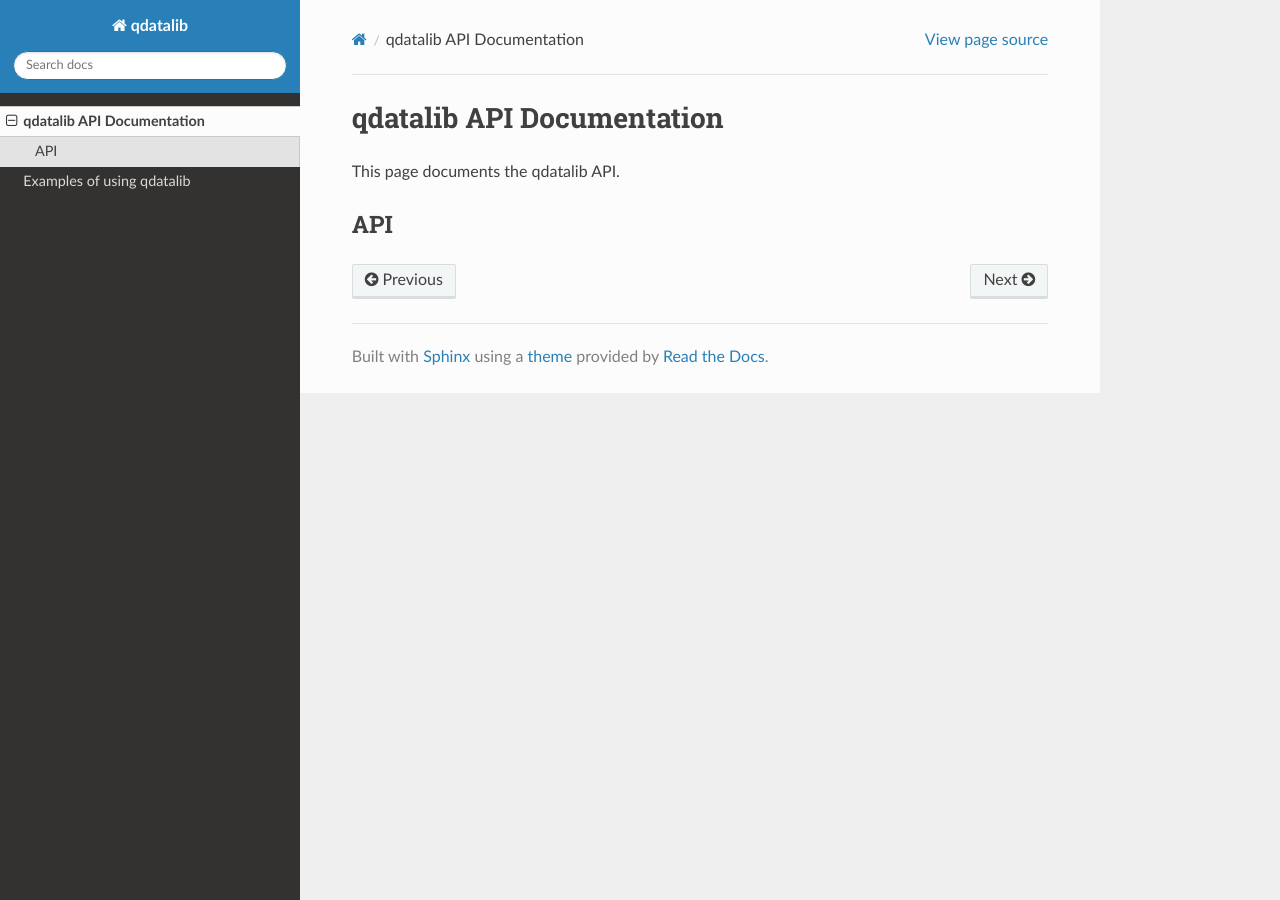
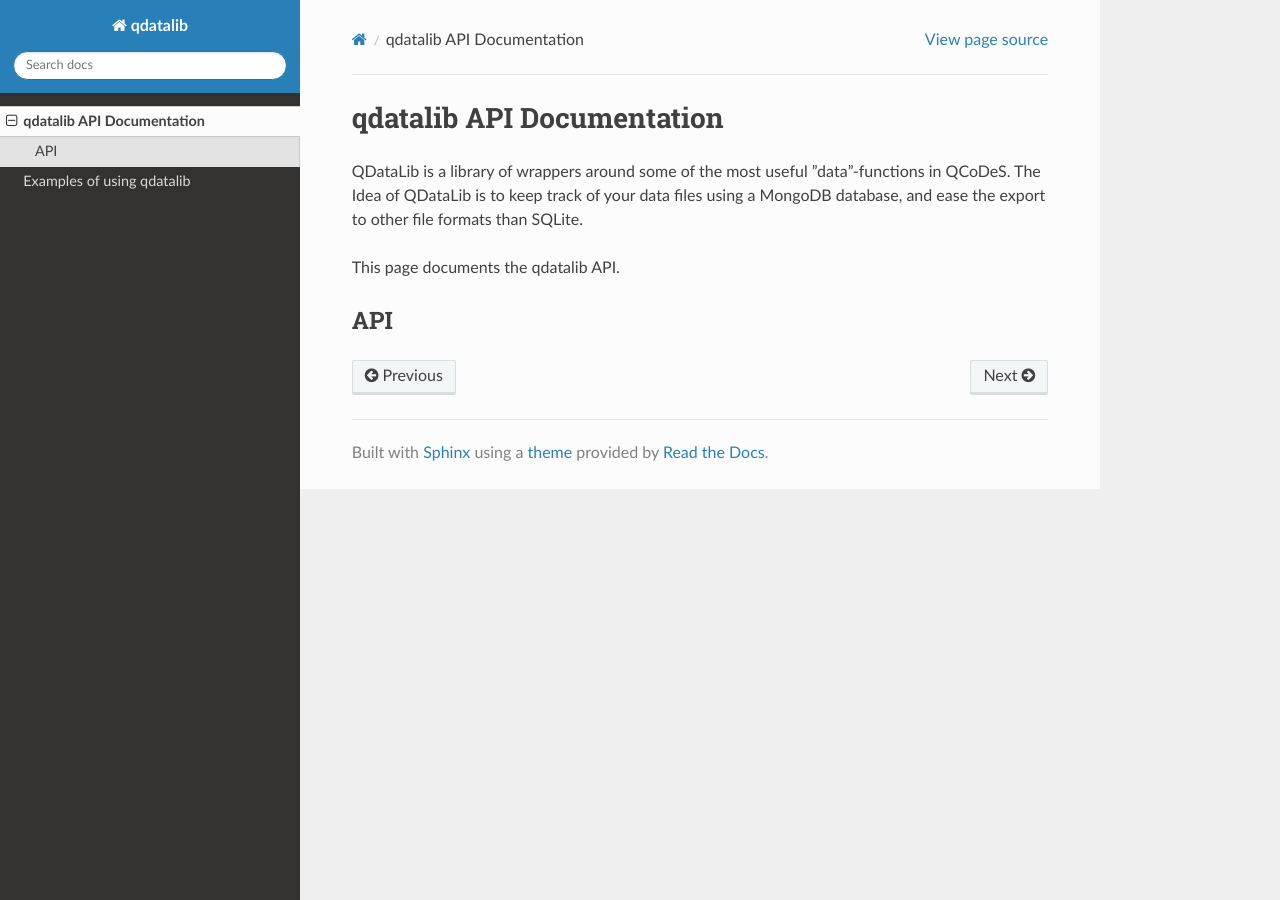
Before and after one commit to RasmusBC59/QDataLib, a Sphinx documentation site: the page built from docs/api/index.rst, in a window 1280 px wide. Built offline with Sphinx 7.4.7 and the Read the Docs theme 2.0.0, drawn with Linux system fonts in a browser that asks for light colours; pages that are not in the unit, such as notebooks, are missing from menus.

Commit message:
update api index

```diff
--- a/docs/api/index.rst
+++ b/docs/api/index.rst
@@ -1,7 +1,9 @@
 **************************************************
 qdatalib API Documentation
 **************************************************
-
+QDataLib is a library of wrappers around some of the most useful ”data”-functions in QCoDeS.
+The Idea of QDataLib is to keep track of your data files using a MongoDB database,
+and ease the export to other file formats than SQLite.
 
 This page documents the qdatalib API.
 
```
